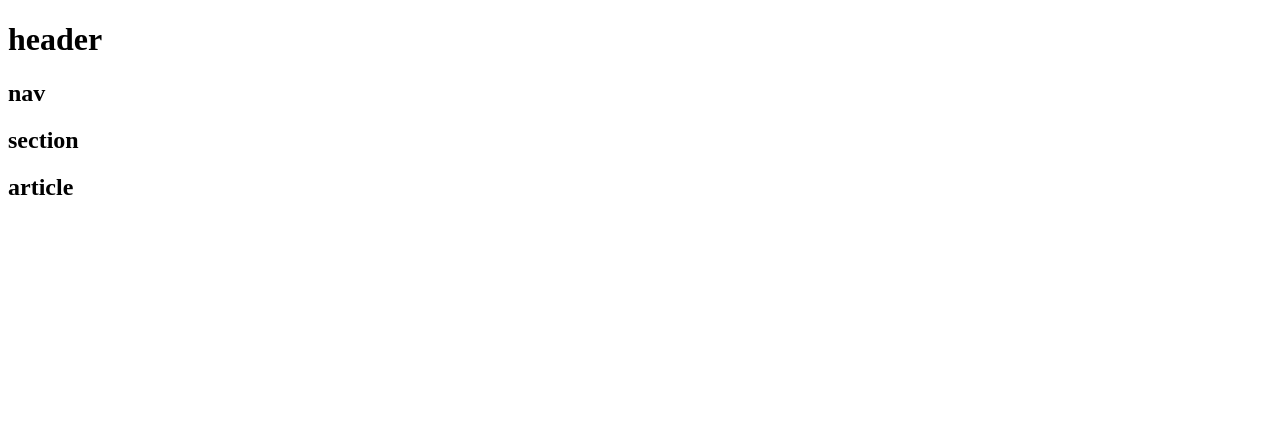
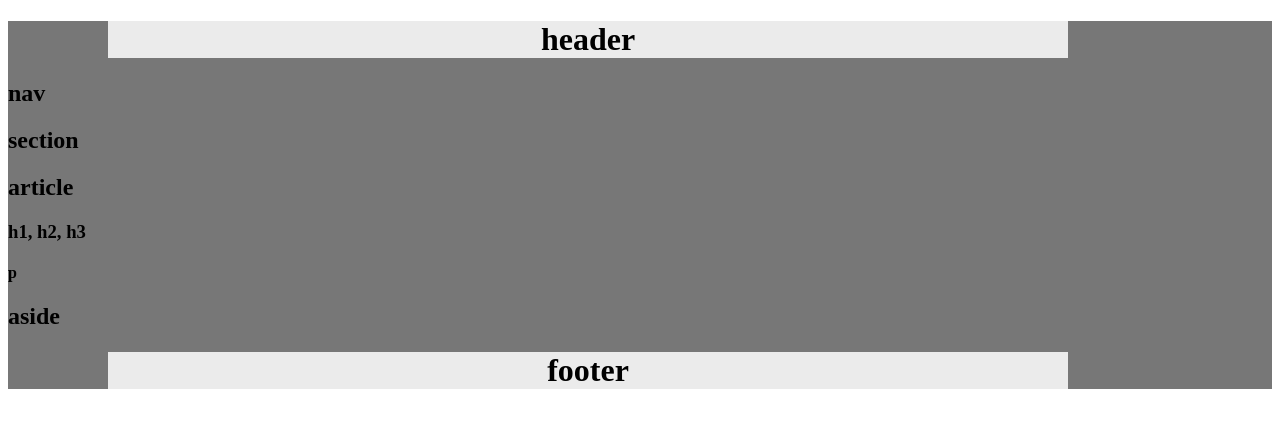
Before and after one commit to hatheman/HW-Wireframe, a plain HTML site: page index.html in a window 1280 px wide. Drawn offline with Linux system fonts and the light colour scheme.

Commit message:
<second progress>

```diff
--- a/index.html
+++ b/index.html
@@ -20,8 +20,24 @@
 
     <section>
         <h1>section</h1>
+
         <h2>article</h2>
+
+        <h3>h1, h2, h3</h3>
+
+        <h4>p</h4>
+
     </section>
+
+    <aside>
+        <h1>aside</h1>
+    </aside>
+
+    <footer>
+        <h1>footer</h1>
+    </footer>
+
+
 
 </body>
 </html>
--- a/style.css
+++ b/style.css
@@ -0,0 +1,12 @@
+div.container {
+    width: 100%;
+    background-color: #777;
+}
+
+header, footer {
+    width: 960px;
+    margin-left: 100px;
+    margin-right: 150px;
+    text-align: center;
+    background-color: #ebebeb
+}
```
